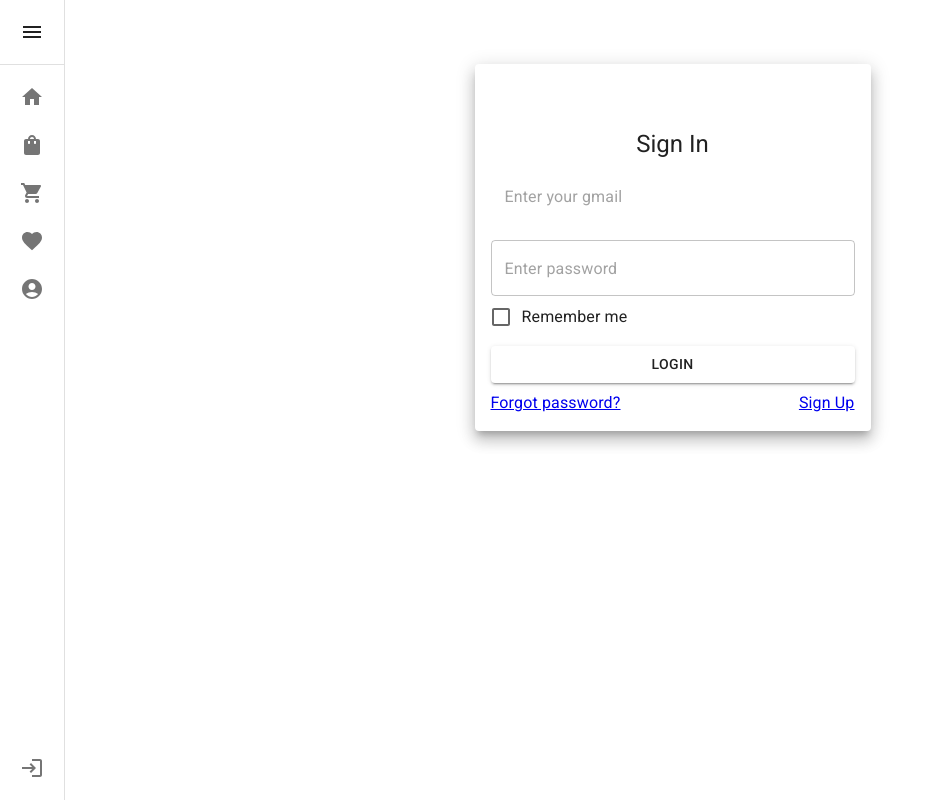
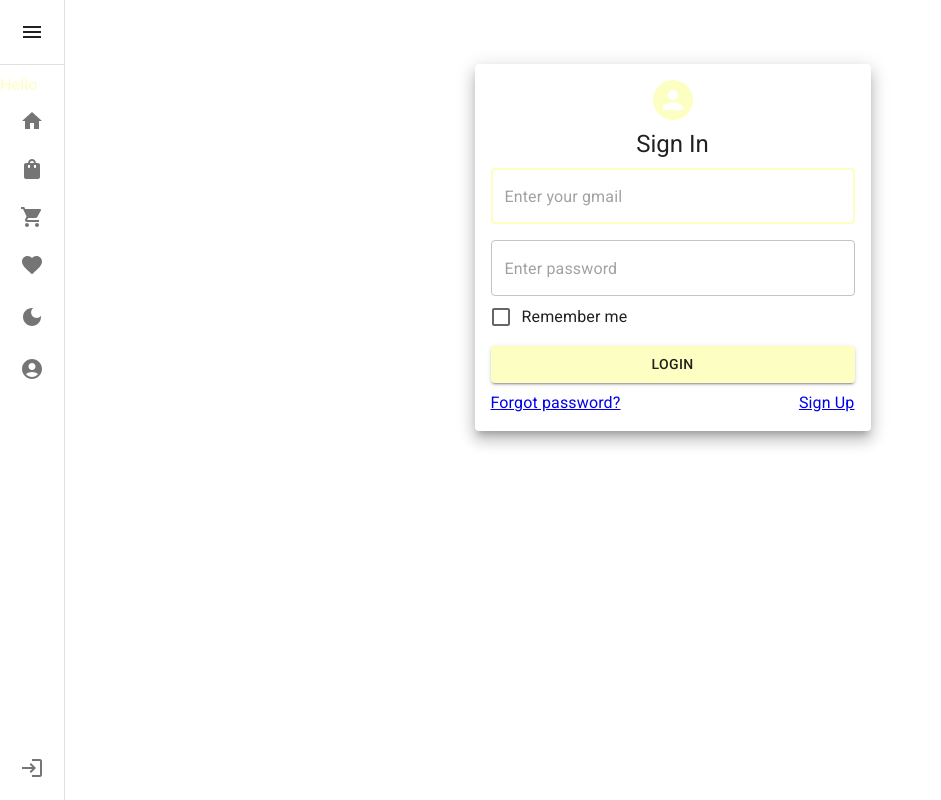
Before and after one commit to zerrorTwo/zerror-Two-Store, a React (Vite) app in the folder frontend/: page /login in a window 1280 px wide. Shown: the whole page, without its empty margins (0-941 px from the left). Built offline with nearby package versions, Linux system fonts and the light colour scheme.

Commit message:
add dark mode

```diff
--- /dev/null
+++ b/frontend/src/components/ModeSwitcher.jsx
@@ -0,0 +1,72 @@
+import PropTypes from "prop-types";
+import {
+  ListItem,
+  ListItemButton,
+  ListItemIcon,
+  ListItemText,
+  Tooltip,
+  Select,
+  MenuItem,
+  useColorScheme,
+} from "@mui/material";
+import { LightMode, DarkMode } from "@mui/icons-material";
+
+const ModeSwitcher = ({ open }) => {
+  const { mode, setMode } = useColorScheme();
+
+  if (!mode || !setMode) {
+    return null; // Nếu không hỗ trợ chế độ màu, không hiển thị
+  }
+
+  return (
+    <ListItem disablePadding sx={{ display: "block" }}>
+      <Tooltip title="Theme Mode" placement="right">
+        <ListItemButton
+          sx={[
+            { minHeight: 48, px: 2.5 },
+            open ? { justifyContent: "initial" } : { justifyContent: "center" },
+          ]}
+        >
+          <ListItemIcon
+            sx={[
+              { minWidth: 0, justifyContent: "center" },
+              open ? { mr: 3 } : { mr: "auto" },
+            ]}
+          >
+            {mode === "light" ? <LightMode /> : <DarkMode />}
+          </ListItemIcon>
+          <ListItemText
+            primary={
+              open ? (
+                <Select
+                  value={mode}
+                  onChange={(e) => setMode(e.target.value)}
+                  variant="standard"
+                  disableUnderline
+                  sx={{
+                    minWidth: 80,
+                    color: "inherit",
+                  }}
+                >
+                  <MenuItem value="light">Light</MenuItem>
+                  <MenuItem value="dark">Dark</MenuItem>
+                </Select>
+              ) : null
+            }
+            sx={[open ? { opacity: 1 } : { opacity: 0 }]}
+          />
+        </ListItemButton>
+      </Tooltip>
+    </ListItem>
+  );
+};
+
+ModeSwitcher.propTypes = {
+  open: PropTypes.bool, // Trạng thái mở/đóng của menu
+};
+
+ModeSwitcher.defaultProps = {
+  open: false, // Giá trị mặc định của open
+};
+
+export default ModeSwitcher;
--- a/frontend/src/pages/Layout.jsx
+++ b/frontend/src/pages/Layout.jsx
@@ -18,8 +18,15 @@ import FavoriteIcon from "@mui/icons-material/Favorite";
 import AccountCircleIcon from "@mui/icons-material/AccountCircle";
 import LoginIcon from "@mui/icons-material/Login";
 import { Outlet, useNavigate } from "react-router";
-import { Button, Dialog, DialogActions, DialogTitle } from "@mui/material";
+import {
+  Button,
+  Dialog,
+  DialogActions,
+  DialogTitle,
+  Typography,
+} from "@mui/material";
 import NavItem from "../components/NavItem";
+import ModeSwitcher from "../components/ModeSwitcher";
 
 const drawerWidth = 240;
 
@@ -179,6 +186,9 @@ export default function Layout() {
         </DrawerHeader>
         <Divider />
         <List sx={{ display: "flex", flexDirection: "column", height: "100%" }}>
+          <Typography sx={{ color: theme.palette.primary.main }}>
+            Hello
+          </Typography>
           {/* Home Item */}
           <NavItem to="/" icon={<HomeIcon />} text="Home" open={open} />
 
@@ -205,6 +215,8 @@ export default function Layout() {
             text="Favorite"
             open={open}
           />
+
+          <ModeSwitcher open={true} />
 
           {isUser && (
             <>
--- a/frontend/src/theme.js
+++ b/frontend/src/theme.js
@@ -6,18 +6,14 @@ const theme = createTheme({
     light: {
       palette: {
         primary: {
-          light: "#3f51b5",
-          main: "#fff",
-          dark: "#283593",
+          main: "#FCFFC1",
         },
       },
     },
     dark: {
       palette: {
-        gradient:
-          "linear-gradient(to left, var(--mui-palette-primary-light), var(--mui-palette-primary-main))",
-        border: {
-          subtle: "var(--mui-palette-neutral-600)",
+        primary: {
+          main: "#FB9EC6",
         },
       },
     },
```
